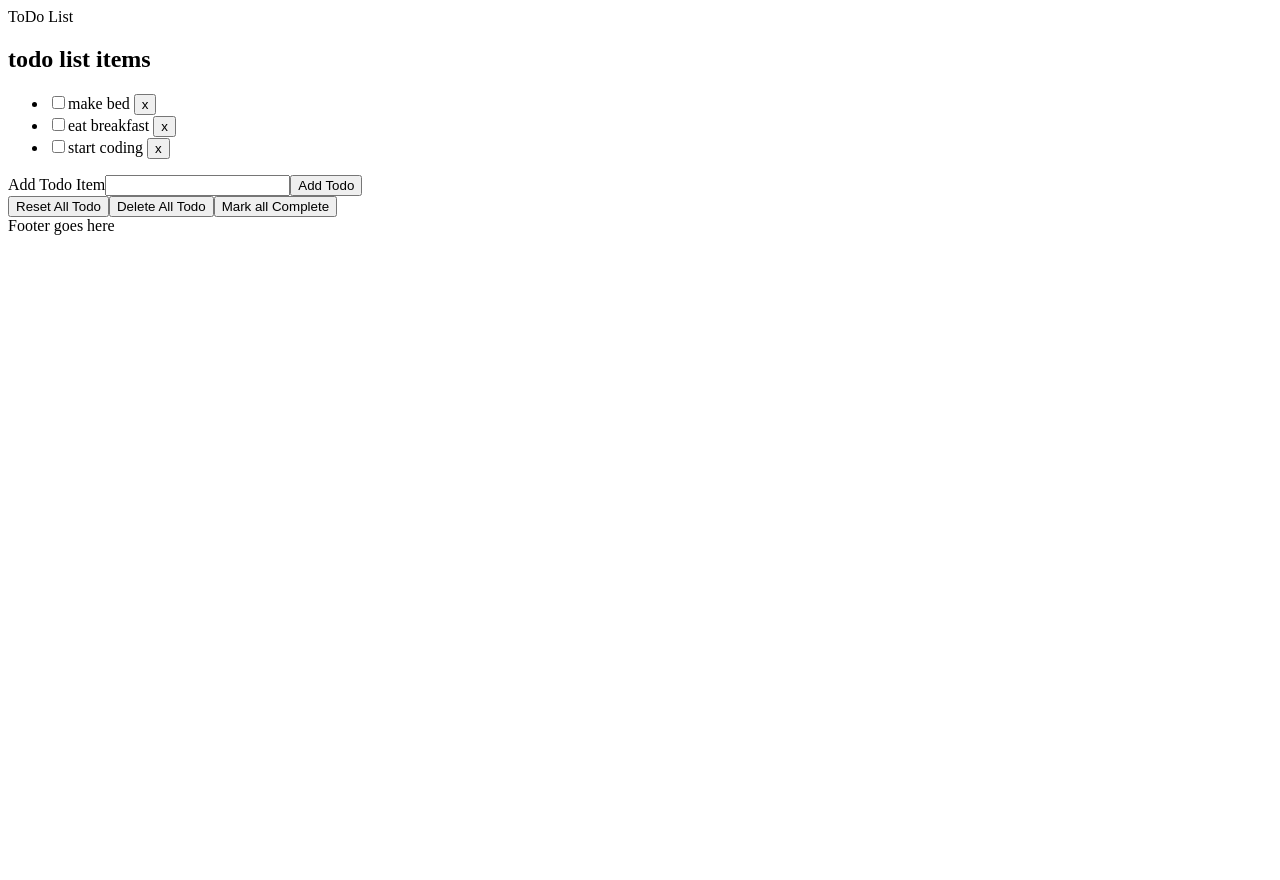
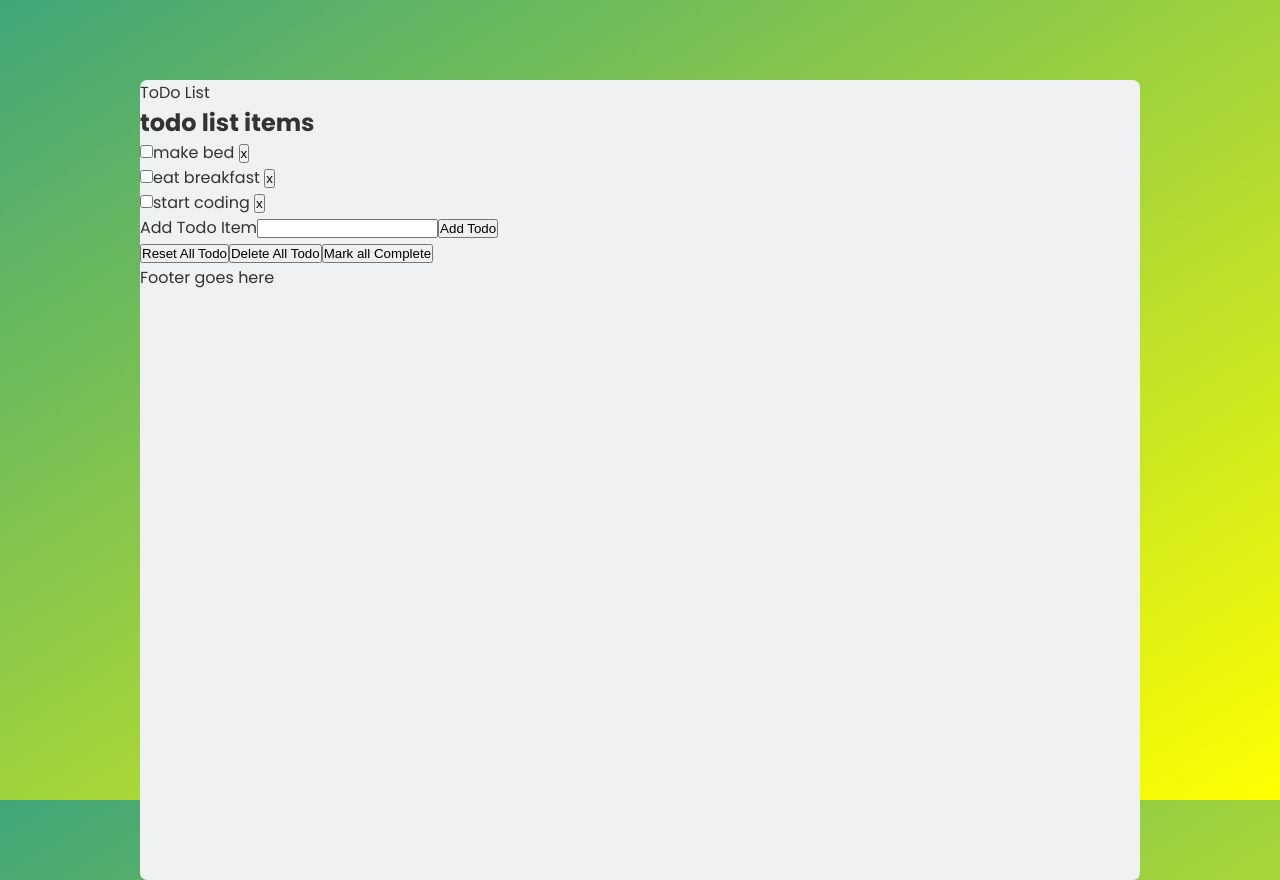
Before and after one commit to tamalchowdhury/7-react-todo-list, a React (Vite) app: page / in a window 1280 px wide. Before the commit the page ends 800 px from the top, so only its background shows below. Built offline with nearby package versions, Linux system fonts and the light colour scheme.

Commit message:
adds nano id and svg

```diff
--- a/package.json
+++ b/package.json
@@ -10,6 +10,7 @@
     "preview": "vite preview"
   },
   "dependencies": {
+    "nanoid": "^5.0.7",
     "react": "^18.2.0",
     "react-dom": "^18.2.0"
   },
--- a/src/App.tsx
+++ b/src/App.tsx
@@ -1,3 +1,4 @@
+import { nanoid } from "nanoid"
 import { useEffect, useState } from "react"
 const initialItems = [
   { id: 1716479885471, title: "make bed", completed: false },
@@ -45,7 +46,7 @@
     if (!todo) return
 
     const todoItem = {
-      id: Date.now(),
+      id: nanoid(),
       title: todo,
       completed: false,
     }
@@ -68,7 +69,7 @@
   }
 
   return (
-    <div>
+    <div className='app'>
       <header className='header'>ToDo List</header>
 
       <main className='main'>
--- a/src/index.css
+++ b/src/index.css
@@ -0,0 +1,29 @@
+@import url("https://fonts.googleapis.com/css2?family=Poppins:ital,wght@0,100;0,200;0,300;0,400;0,500;0,600;0,700;0,800;0,900;1,100;1,200;1,300;1,400;1,500;1,600;1,700;1,800;1,900&display=swap");
+
+/* RESET */
+* {
+  margin: 0;
+  padding: 0;
+  box-sizing: border-box;
+}
+
+ul {
+  list-style: none;
+}
+
+body {
+  font-family: "Poppins", sans-serif;
+  color: #333;
+  display: flex;
+  justify-content: center;
+  height: 100vh;
+  background-image: linear-gradient(to bottom right, #40a578, yellow);
+}
+
+.app {
+  width: 1000px;
+  height: 800px;
+  background: #f0f1f2;
+  margin-top: 80px;
+  border-radius: 7px;
+}
```
Also changed, not shown: src/img/bg.svg (added), 1 other file (tests, documents, lock files or other folders).
